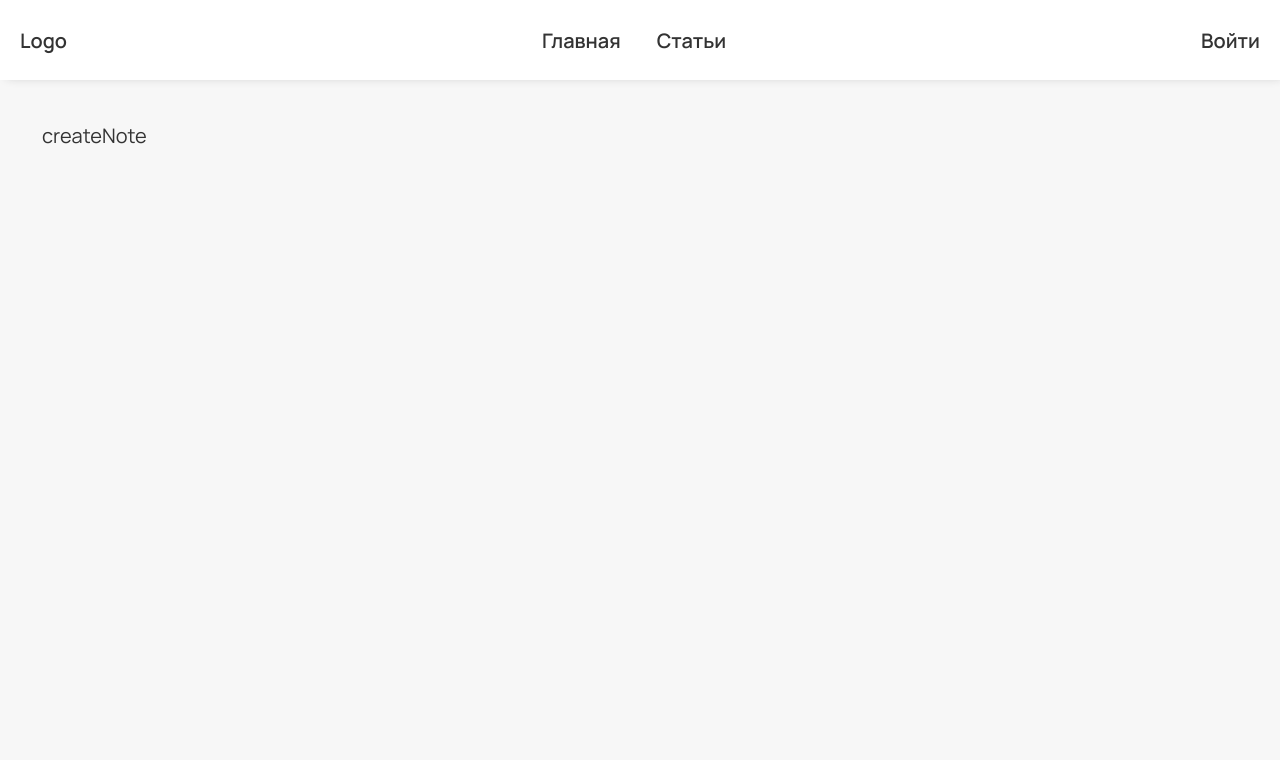
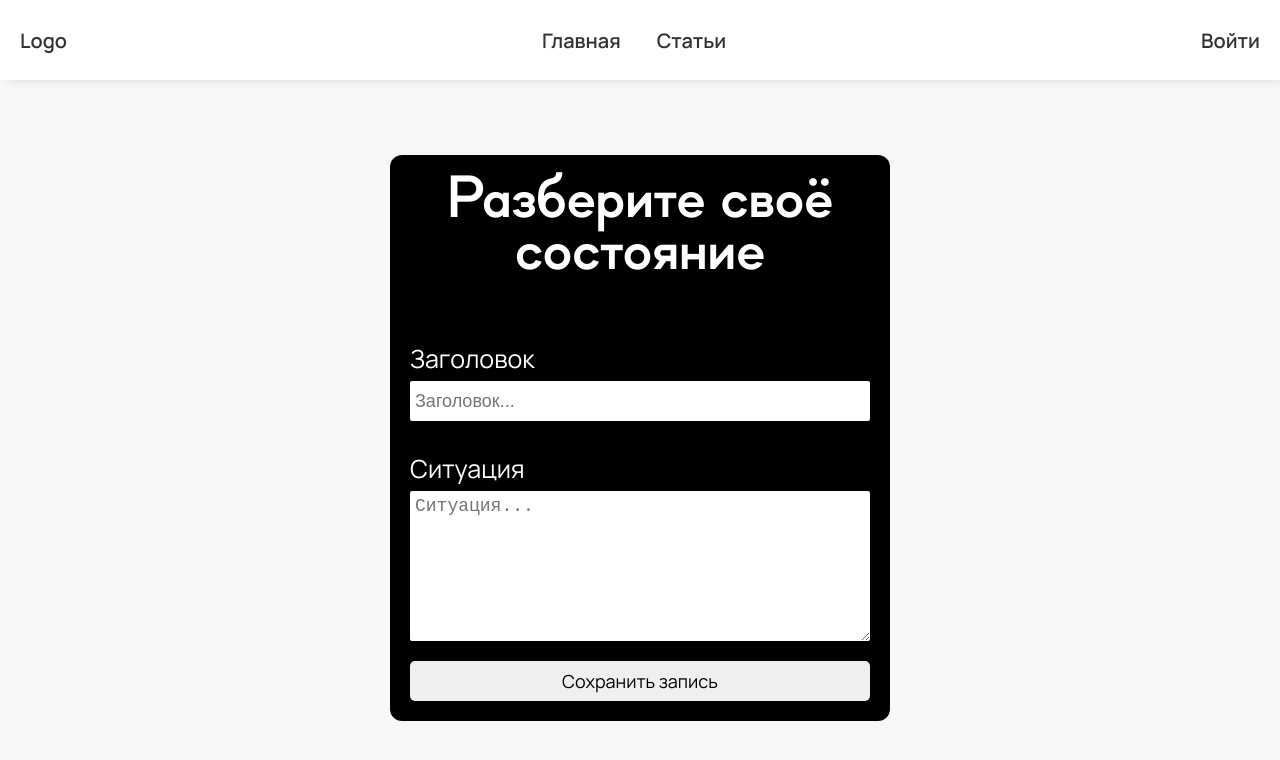
Before and after one commit to becasualle/softskillz-firebase, a Next.js app: page /notes/create-note in a window 1280 px wide. Shown: the top 760 px of the page. Built offline with nearby package versions, Linux system fonts and the light colour scheme; no server answers.

Commit message:
login page styling, static create note page

```diff
--- /dev/null
+++ b/src/pages/notes/create-note.module.scss
@@ -0,0 +1,54 @@
+.createPostPage {
+  width: 100%;
+  height: calc(99vh - var(--nav-height) * 2);
+  display: grid;
+  place-items: center;
+}
+
+.cpContainer {
+  width: 500px;
+  height: auto;
+  padding: 20px;
+  background-color: black;
+  border-radius: 12px;
+  color: white;
+  display: flex;
+  flex-direction: column;
+
+  h1 {
+    text-align: center;
+  }
+
+  label {
+    font-size: 25px;
+  }
+
+  .inputGp {
+    margin-top: 30px;
+    display: flex;
+    flex-direction: column;
+    input {
+      height: 40px;
+    }
+    textarea {
+      height: 150px;
+    }
+    input,
+    textarea {
+      font-size: 18px;
+      border: none;
+      border-radius: 2px;
+      padding: 5px;
+      margin-top: 5px;
+    }
+  }
+
+  button {
+    margin-top: 20px;
+    height: 40px;
+    border: none;
+    border-radius: 5px;
+    cursor: pointer;
+    font-size: 18px;
+  }
+}
--- a/src/pages/notes/create-note.tsx
+++ b/src/pages/notes/create-note.tsx
@@ -1,5 +1,6 @@
 import { NextPage } from 'next'
 import React from 'react'
+import styles from './create-note.module.scss'
 
 interface Props {
 
@@ -7,7 +8,20 @@ interface Props {
 
 const createNote: NextPage<Props> = () => {
     return (
-        <div>createNote</div>
+        <div className={styles.createPostPage}>
+            <div className={styles.cpContainer}>
+                <h1>Разберите своё состояние</h1>
+                <div className={styles.inputGp}>
+                    <label htmlFor="title">Заголовок</label>
+                    <input type="text" placeholder='Заголовок...' id='title' name='title' />
+                </div>
+                <div className={styles.inputGp}>
+                    <label htmlFor="post">Ситуация</label>
+                    <textarea placeholder='Ситуация...' id='post' name='post' />
+                </div>
+                <button> Сохранить запись </button>
+            </div>
+        </div>
     )
 }
 
```
Also changed, not shown: src/pages/login.module.scss (added, +44 -0 lines), src/pages/login.tsx (+4 -3 lines).
